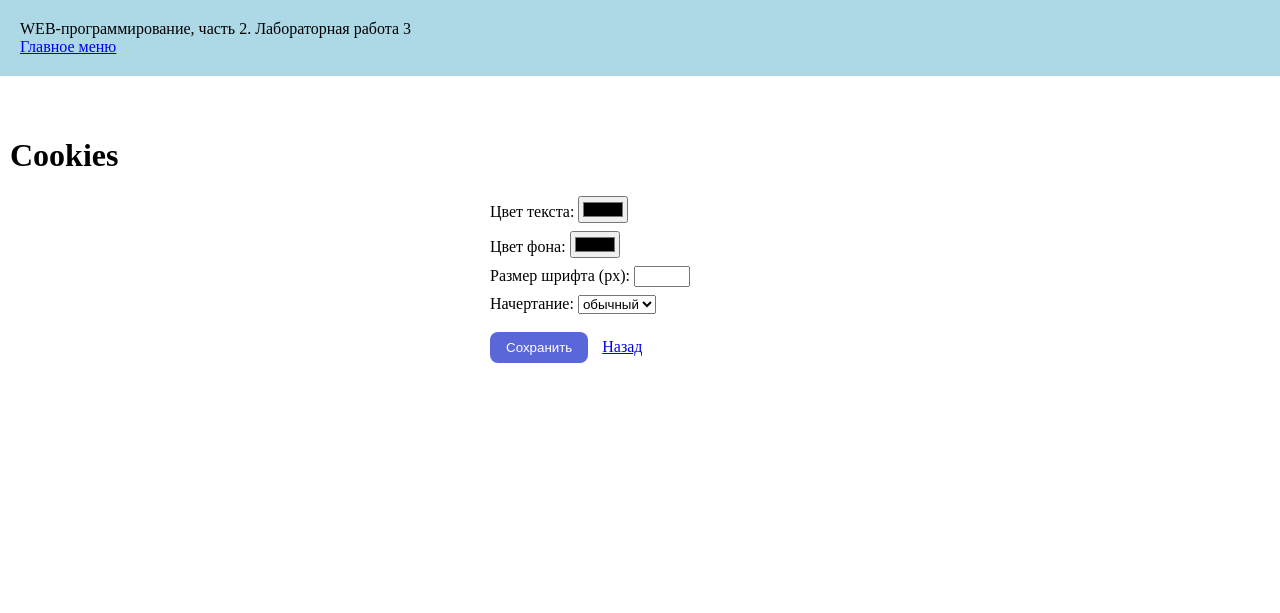
After one commit to slu9/web-back-labs, a Flask app: page /lab3/settings in a window 1280 px wide. The commit adds this page. Shown: the top 613 px of the page. Run offline with Flask 3, Linux system fonts and the light colour scheme.

Commit message:
Настройки отображения

```diff
--- a/lab3.py
+++ b/lab3.py
@@ -1,4 +1,4 @@
-from flask import Blueprint, render_template, request, make_response, redirect
+from flask import Blueprint, render_template, request, make_response, redirect, url_for
 import datetime
 lab3 = Blueprint('lab3', __name__)
 
@@ -55,7 +55,24 @@ def pay():
 
     return render_template('lab3/pay.html', price=price)
 
-@lab3.route('/lab3/success')
-def success():
-    price = request.args.get('price', 0)
-    return render_template('lab3/success.html', price=price)
+@lab3.route('/lab3/settings', methods=['GET', 'POST'])
+def settings():
+
+    color  = request.values.get('color')
+    bg     = request.values.get('bg')
+    fs     = request.values.get('fs')
+    weight = request.values.get('weight')
+
+    if color or bg or fs or weight:
+        resp = make_response(redirect(url_for('lab3.settings')))
+        if color:  resp.set_cookie('color',  color)
+        if bg:     resp.set_cookie('bg',     bg)
+        if fs:     resp.set_cookie('fs',     fs)
+        if weight: resp.set_cookie('weight', weight)
+        return resp
+
+    return render_template('lab3/settings.html',
+                           color=request.cookies.get('color'),
+                           bg=request.cookies.get('bg'),
+                           fs=request.cookies.get('fs'),
+                           weight=request.cookies.get('weight'))
--- a/templates/base.html
+++ b/templates/base.html
@@ -5,6 +5,25 @@
     <meta name="viewport" content="width=device-width, initial-scale=1.0">
     <title>Зырянова Софья Сергеевна. {% block lab %}{% endblock %}</title>
     <link rel="stylesheet" href="{{ url_for('static', filename='main.css') }}">
+    <style>
+        body{
+            {% if request.cookies.get('color') %}
+            color: {{ request.cookies.get('color') }};
+            {% endif %}
+
+            {% if request.cookies.get('bg') %}
+                background-color: {{ request.cookies.get('bg') }};
+            {% endif %}
+
+            {% if request.cookies.get('fs') %}
+                font-size: {{ request.cookies.get('fs') }}px;
+            {% endif %}
+
+            {% if request.cookies.get('weight') %}
+                font-weight: {{ request.cookies.get('weight') }};
+            {% endif %}
+        }
+    </style>
     <link rel="icon" type="image/png"
         href="{{ url_for('static', filename='favicon.png', v=2) }}">
 </head>
--- /dev/null
+++ b/templates/lab3/settings.html
@@ -0,0 +1,37 @@
+{% extends "base.html" %}
+
+{% block lab %}Лабораторная работа 3{% endblock %}
+
+{% block main %}
+  <h1>Cookies</h1>
+
+  <form method="post" action="{{ url_for('lab3.settings') }}">
+    <div>
+      <label for="color">Цвет текста:</label>
+      <input type="color" id="color" name="color" value="{{ color }}">
+    </div>
+
+    <div>
+      <label for="bg">Цвет фона:</label>
+      <input type="color" id="bg" name="bg" value="{{ bg }}">
+    </div>
+
+    <div>
+      <label for="fs">Размер шрифта (px):</label>
+      <input type="number" id="fs" name="fs" min="10" max="32" step="1" value="{{ fs }}">
+    </div>
+
+    <div>
+      <label for="weight">Начертание:</label>
+      <select id="weight" name="weight">
+        <option value="normal" {{ 'selected' if weight=='normal' else '' }}>обычный</option>
+        <option value="bold"   {{ 'selected' if weight=='bold'   else '' }}>жирный</option>
+      </select>
+    </div>
+
+    <div style="margin-top:10px">
+      <button type="submit">Сохранить</button>
+      <a href="{{ url_for('lab3.lab') }}" style="margin-left:10px">Назад</a>
+    </div>
+  </form>
+{% endblock %}
```
